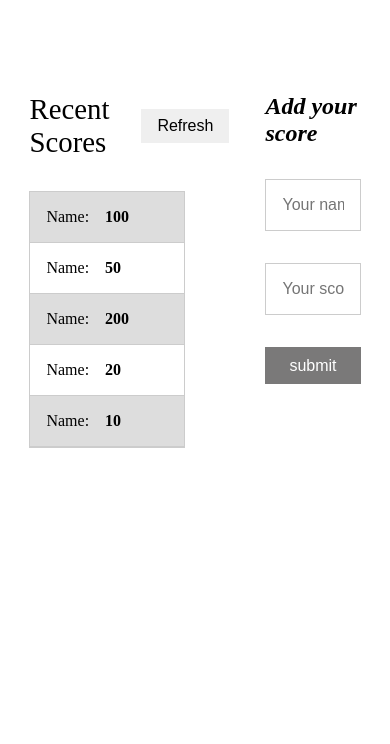
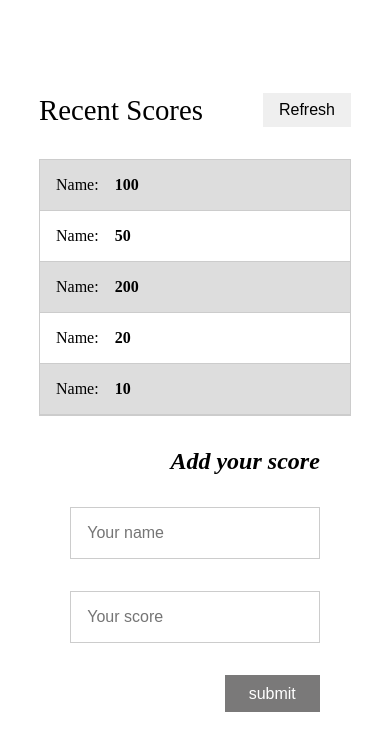
Before and after one commit to moise10r/leaderboard-app, a website built with webpack: page src/index.html in a window 390 px wide. Shown: the part 104-848 px from the top of the page. Built offline with nearby package versions, Linux system fonts and the light colour scheme; no server answers.

Commit message:
Add media queries.

```diff
--- a/src/contollers.js
+++ b/src/contollers.js
@@ -0,0 +1,5 @@
+/* eslint-disable import/prefer-default-export */
+import * as Api from './api';
+
+const createGame = () => {};
+export const getGame = () => Api.get('games/Zl4d7IVkemOTTVg2fUdz/scores/');
--- a/src/index.js
+++ b/src/index.js
@@ -1,6 +1,7 @@
 import './style/style.css';
+import { getGame } from './contollers';
 
-const displayUI = () => {
+const render = () => {
   const scoresList = document.querySelector('.scores-list');
   scoresList.innerHTML += ` <li class="score">
       <span>Name: </span>
@@ -21,5 +22,5 @@ const displayUI = () => {
       <span>10</span>
     </li>`;
 };
-
-displayUI();
+console.log(getGame());
+render();
--- a/src/style/style.css
+++ b/src/style/style.css
@@ -150,3 +150,18 @@ li {
   font-size: 1rem;
   align-self: flex-end;
 }
+
+@media screen and (max-width:900px) {
+  .main-wrapper {
+    flex-direction: column;
+  }
+
+  .main-left-wrappe {
+    width: 100%;
+  }
+
+  .main-right-wrapper {
+    width: 80%;
+    margin: 2rem auto;
+  }
+}
```
